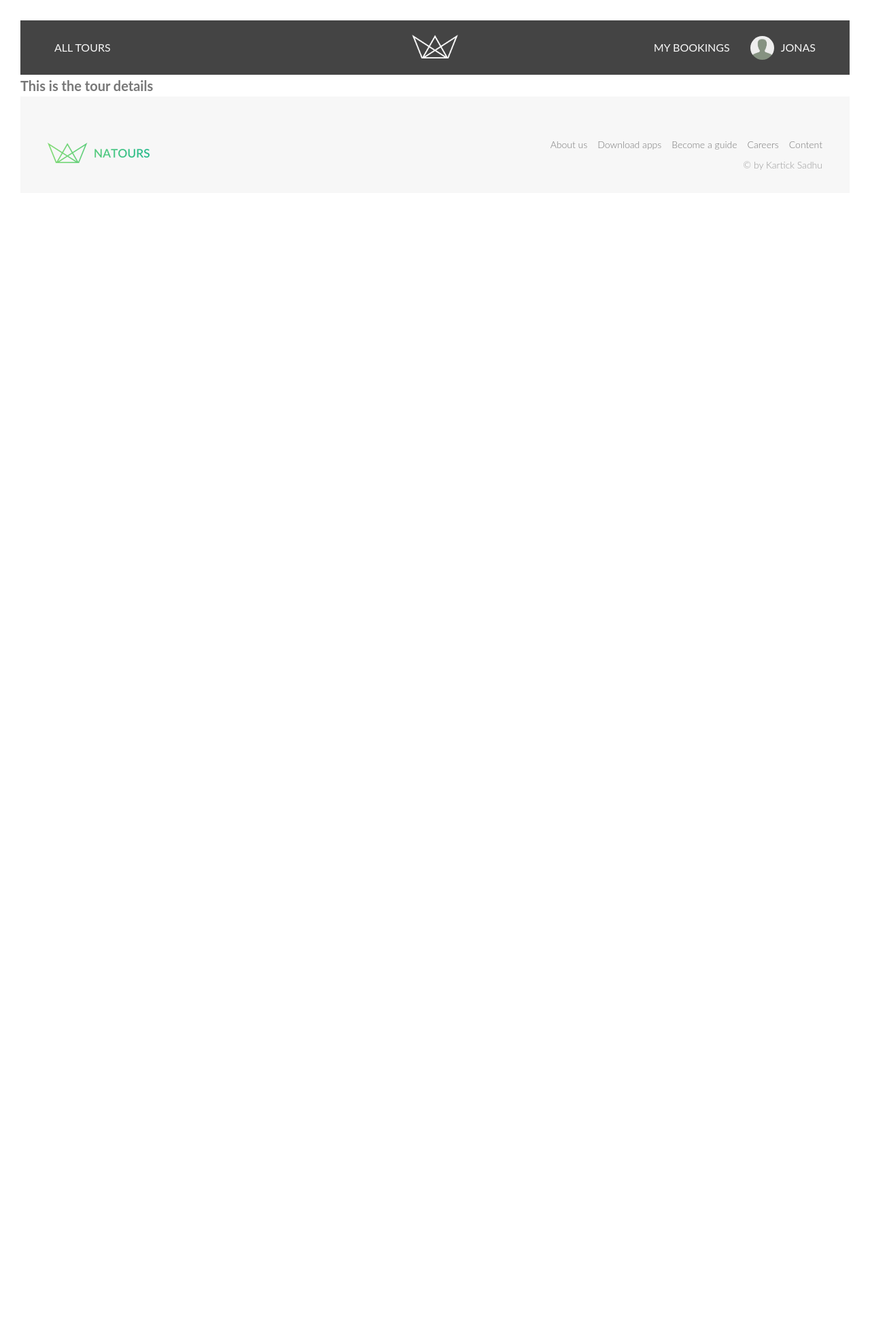
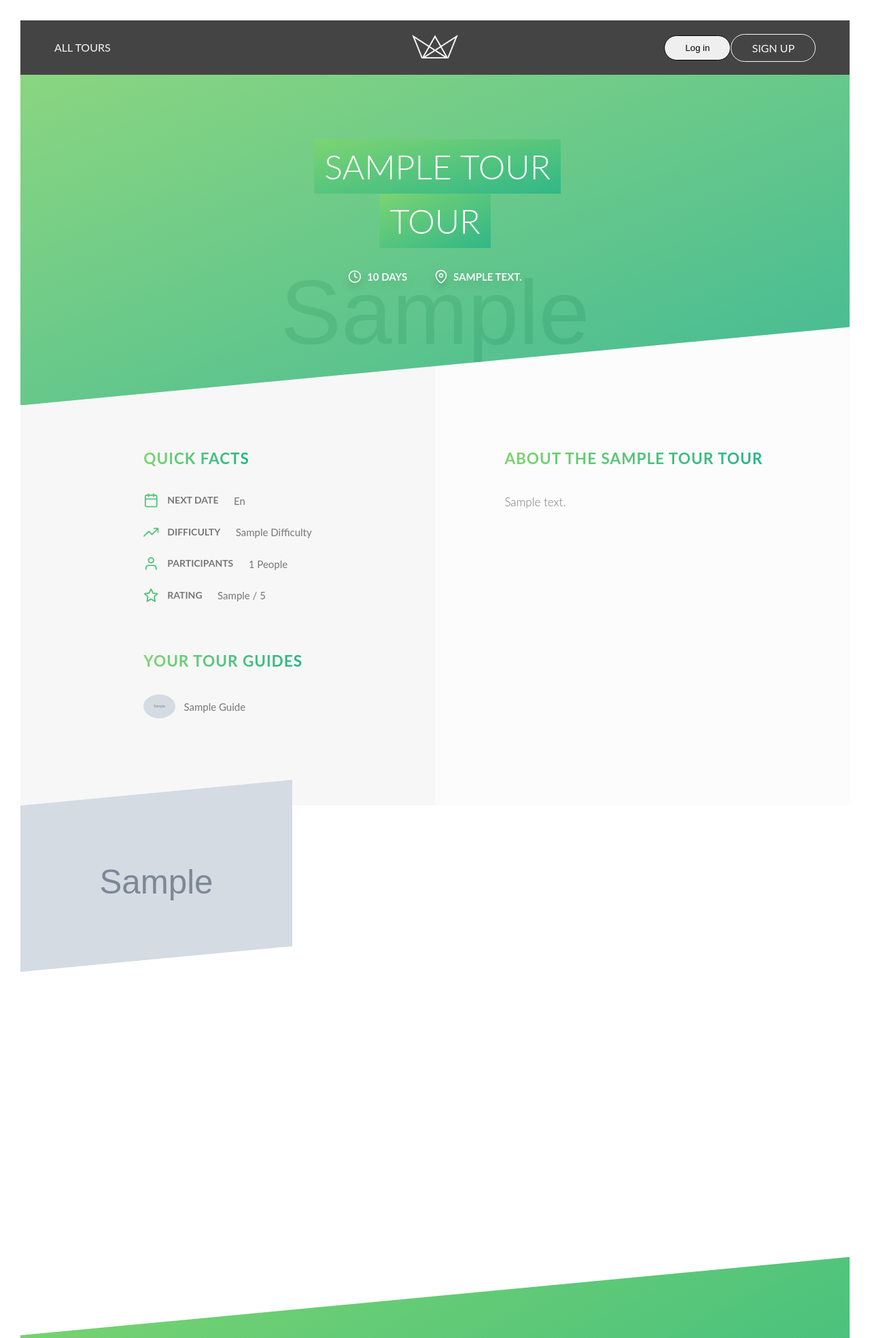
Before and after one commit to kartick17/natours, a Node project: template views/tour.pug in a window 1280 px wide. Shown: the top 1969 px of the page at 68% size. Before the commit the page ends 250 px from the top, so only its background shows below. Run offline with Node 20 templates, Linux system fonts and the light colour scheme; the template is opened without the code that fills it: most values are stand-ins (such as "Sample title", 1, 10 or a date in 2020); grey boxes marked "Sample" are stand-in pictures; some libraries are stand-ins or nearby versions.

Commit message:
Building tour page

```diff
--- a/routes/viewRouter.js
+++ b/routes/viewRouter.js
@@ -4,6 +4,6 @@
 const router = express();
 
 router.get('/', viewController.getOverview)
-router.get('/tour', viewController.getTour)
+router.get('/tour/:slug', viewController.getTour)
 
 module.exports = router;
--- a/views/_footer.pug
+++ b/views/_footer.pug
@@ -1,6 +1,6 @@
 .footer
   .footer__logo
-    img(src='img/logo-green.png', alt='Natours logo')
+    img(src='/img/logo-green.png', alt='Natours logo')
   ul.footer__nav
     li: a(href='#') About us
     li: a(href='#') Download apps
--- a/views/_header.pug
+++ b/views/_header.pug
@@ -1,17 +1,17 @@
 header.header
   nav.nav.nav--tours
-    a.nav__el(href='#') All tours
+    a.nav__el(href='/') All tours
     //- form.nav__search
     //-   button.nav__search-btn
     //-     svg
     //-       use(xlink:href='img/icons.svg#icon-search')
   .header__logo
-    img(src='img/logo-white.png', alt='Natours logo')
+    img(src='/img/logo-white.png', alt='Natours logo')
+
   nav.nav.nav--user
-    a.nav__el(href='#') My bookings
-    a.nav__el(href='#')
-      img.nav__user-img(src='img/users/default.jpg', alt='User photo')
-      span Jonas
-
-    //- button.nav_el Log in
-    //- button.nav__el.nav__el--cta Sign Up
+    button.nav_el.nav__el--cta Log in
+    button.nav__el.nav__el--cta Sign Up
+  //-   a.nav__el(href='#') My bookings
+  //-   a.nav__el(href='#')
+  //-     img.nav__user-img(src='img/users/default.jpg', alt='User photo')
+  //-     span Jonas
--- /dev/null
+++ b/views/_reviewCard.pug
@@ -0,0 +1,10 @@
+mixin reviewCard(review)
+  .reviews__card
+    .reviews__avatar
+      img.reviews__avatar-img(src=`/img/users/${review.user.photo}`, alt=`${review.user.name}`)
+      h6.reviews__user= review.user.name
+    p.reviews__text= review.review
+    .reviews__rating
+      each star in [1,2,3,4,5]
+        svg.reviews__star(class=`reviews__star--${review.rating >= star ? 'active' : 'inactive'}`)
+          use(xlink:href='/img/icons.svg#icon-star')
--- a/views/base.pug
+++ b/views/base.pug
@@ -3,8 +3,8 @@
   head
     meta(charset='UTF-8')
     meta(name='viewport', content='width=device-width, initial-scale=1.0')
-    link(rel='stylesheet', href='css/style.css')
-    link(rel='shortcut icon', href='img/favicon.png', type='image/png')
+    link(rel='stylesheet', href='/css/style.css')
+    link(rel='shortcut icon', href='/img/favicon.png', type='image/png')
     title Natours | #{title}
 
     body
--- a/views/tour.pug
+++ b/views/tour.pug
@@ -1,4 +1,84 @@
 extends base
+include _reviewCard
+
+mixin overviewBox(icon, label, text)
+  .overview-box__detail
+    svg.overview-box__icon
+      use(xlink:href=`/img/icons.svg#icon-${icon}`)
+    span.overview-box__label= label
+    span.overview-box__text= text
+
 
 block content
-  h1 This is the tour details
+  section.section-header
+    .header__hero
+      .header__hero-overlay &nbsp;
+      img.header__hero-img(src=`/img/tours/${tour.imageCover}`, alt=`${tour.name}`)
+
+    .heading-box
+      h1.heading-primary
+        span= `${tour.name} tour`
+      .heading-box__group
+        .heading-box__detail
+          svg.heading-box__icon
+            use(xlink:href='/img/icons.svg#icon-clock')
+          span.heading-box__text= `${tour.duration} days`
+        .heading-box__detail
+          svg.heading-box__icon
+            use(xlink:href='/img/icons.svg#icon-map-pin')
+          span.heading-box__text= tour.startLocation.description
+
+  section.section-description
+    .overview-box
+      div
+        .overview-box__group
+          h2.heading-secondary.ma-bt-lg Quick facts
+
+          - const date = tour.startDates[0].toLocaleString('en-us', { month: 'long', year: 'numeric' })
+          +overviewBox('calendar', 'Next Date', date)
+          +overviewBox('trending-up', 'Difficulty', tour.difficulty)
+          +overviewBox('user', 'Participants', `${tour.maxGroupSize} people`)
+          +overviewBox('star', 'Rating', `${tour.ratingsAverage} / 5`)
+
+        .overview-box__group
+          h2.heading-secondary.ma-bt-lg Your tour guides
+
+          each guide in tour.guides
+            .overview-box__detail
+              img.overview-box__img(src=`/img/users/${guide.photo}`, alt=`${guide.role}`)
+              - if (guide.role === 'lead-guide')
+                span.overview-box__label Lead Guide
+              - if (guide.role === 'guide')
+                span.overview-box__label Tour Guide
+              span.overview-box__text= guide.name
+
+    .description-box
+      h2.heading-secondary.ma-bt-lg= `About the ${tour.name} tour`
+      -const para = tour.description.split('\n')
+
+      each p in para
+        p.description__text= p
+
+  section.section-pictures
+    each img, i in tour.images
+      .picture-box
+        img.picture-box__img(src=`/img/tours/${img}`, alt=`${tour.name} ${i+1}`, class=`picture-box__img--${i+1}`)
+
+  section.section-map
+    #map
+
+  section.section-reviews
+    .reviews
+      each review in tour.reviews
+        +reviewCard(review)
+
+  section.section-cta
+    .cta
+      .cta__img.cta__img--logo
+        img(src='/img/logo-white.png', alt='Natours logo')
+      img.cta__img.cta__img--1(src=`/img/tours/${tour.images[1]}`, alt='')
+      img.cta__img.cta__img--2(src=`/img/tours/${tour.images[2]}`, alt='')
+      .cta__content
+        h2.heading-secondary What are you waiting for?
+        p.cta__text= `${tour.duration} days. 1 adventure. Infinite memories. Make it yours today!`
+        button.btn.btn--green.span-all-rows Book tour now!
```
Also changed, not shown: controllers/viewController.js (+10 -3 lines), views/overview.pug (+5 -5 lines).
